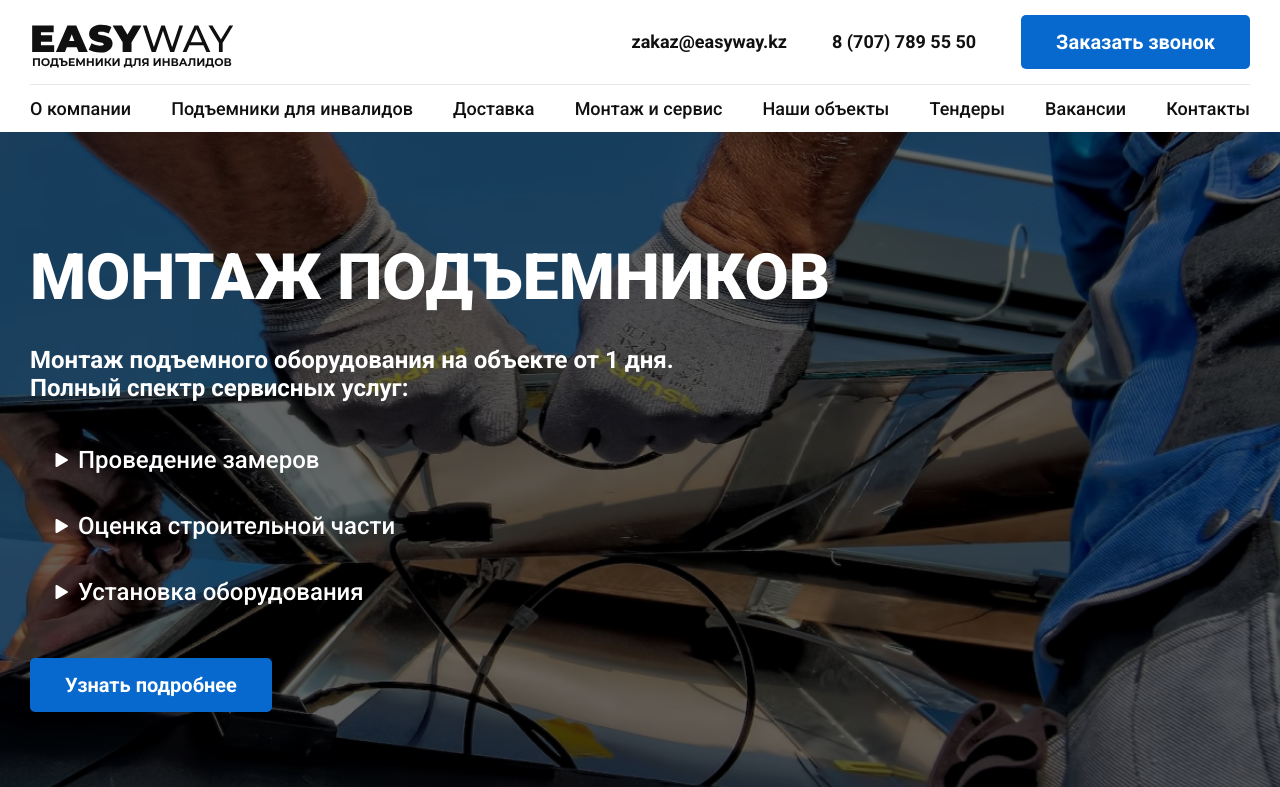
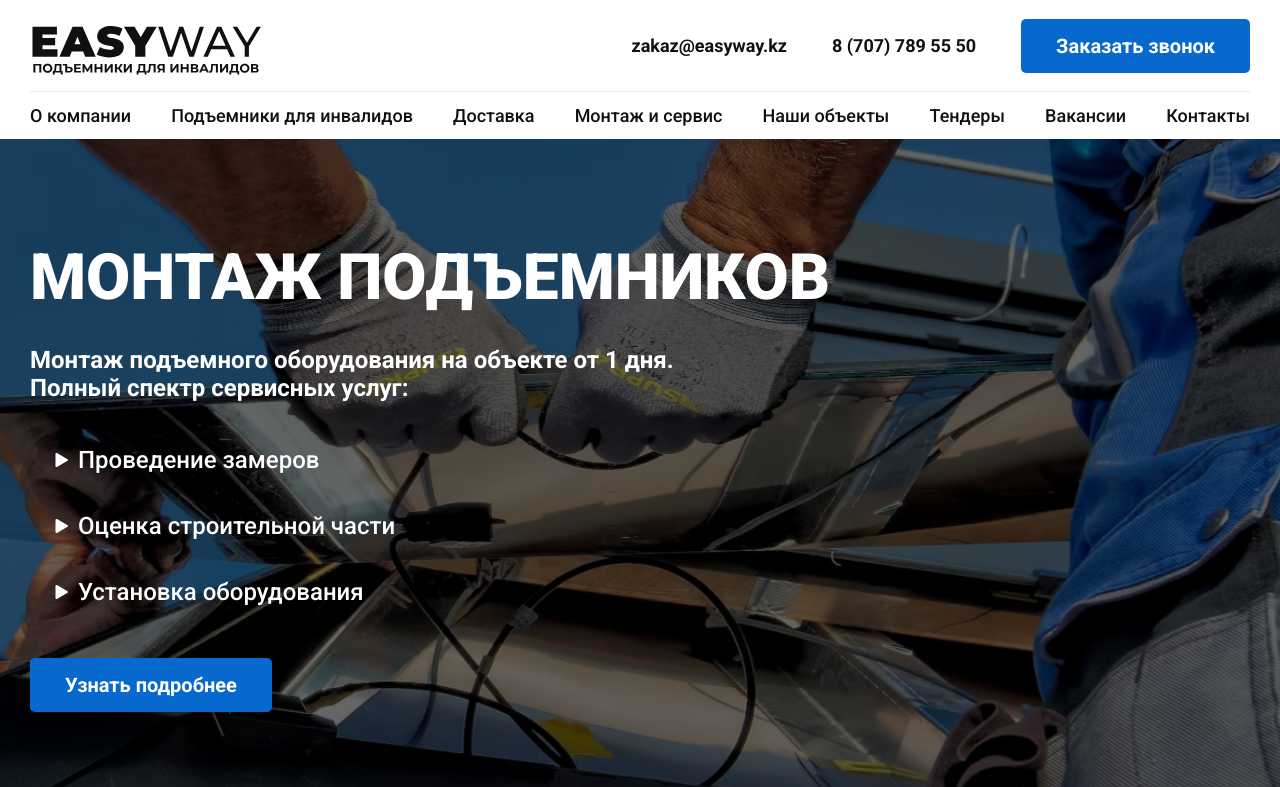
Before and after one commit to DaniilShest/EasyWay.kz, a plain HTML site: page index.html in a window 1280 px wide. Shown: the top 787 px of the page. Drawn offline with nearby package versions, Linux system fonts and the light colour scheme.

Commit message:
logo-bigger

```diff
--- a/styles/_header.scss
+++ b/styles/_header.scss
@@ -66,5 +66,5 @@
 .container {}
 
 .logo {
-    width: 220px;
+    width: 250px;
 }
```
Also changed, not shown: styles/index.css.
